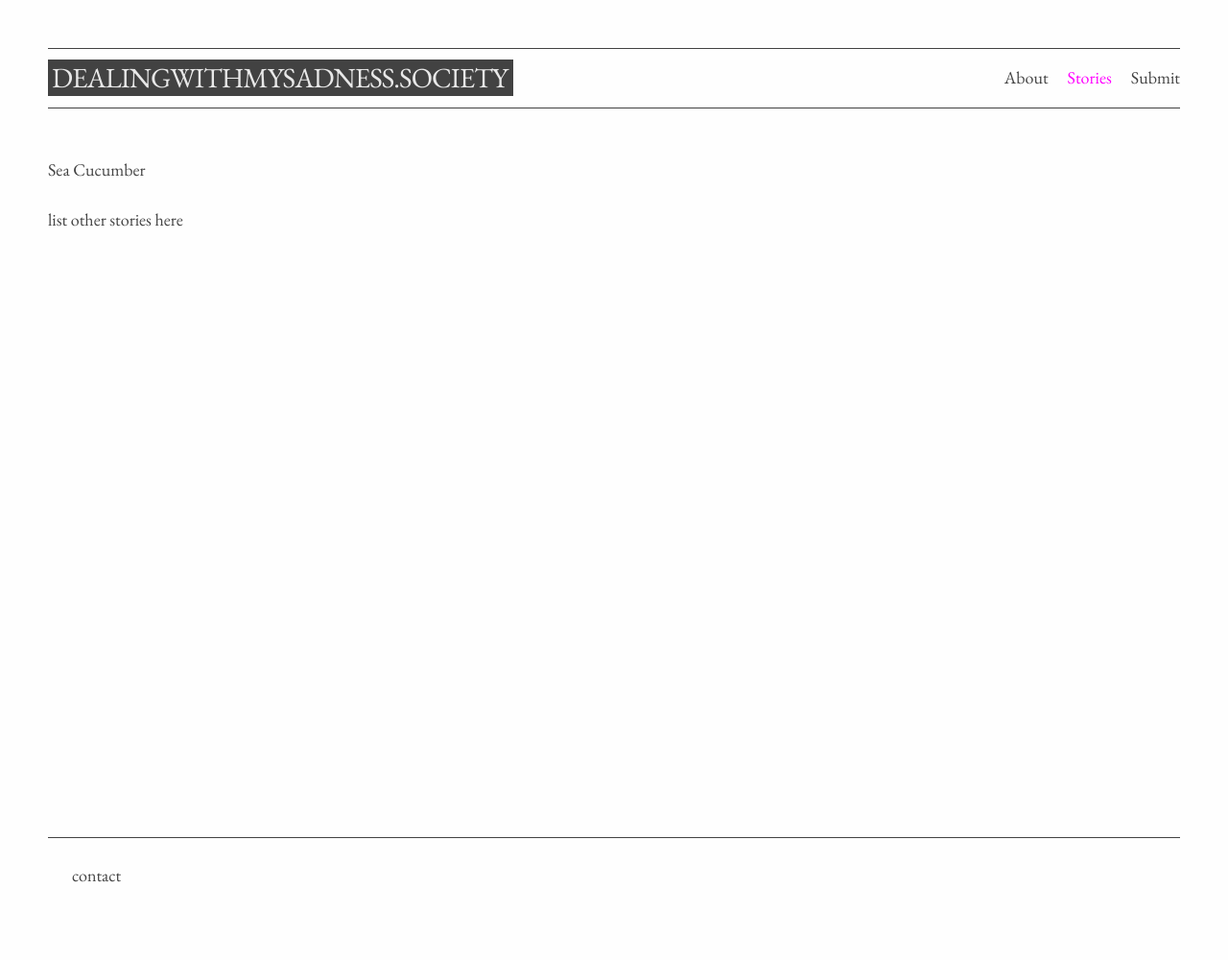
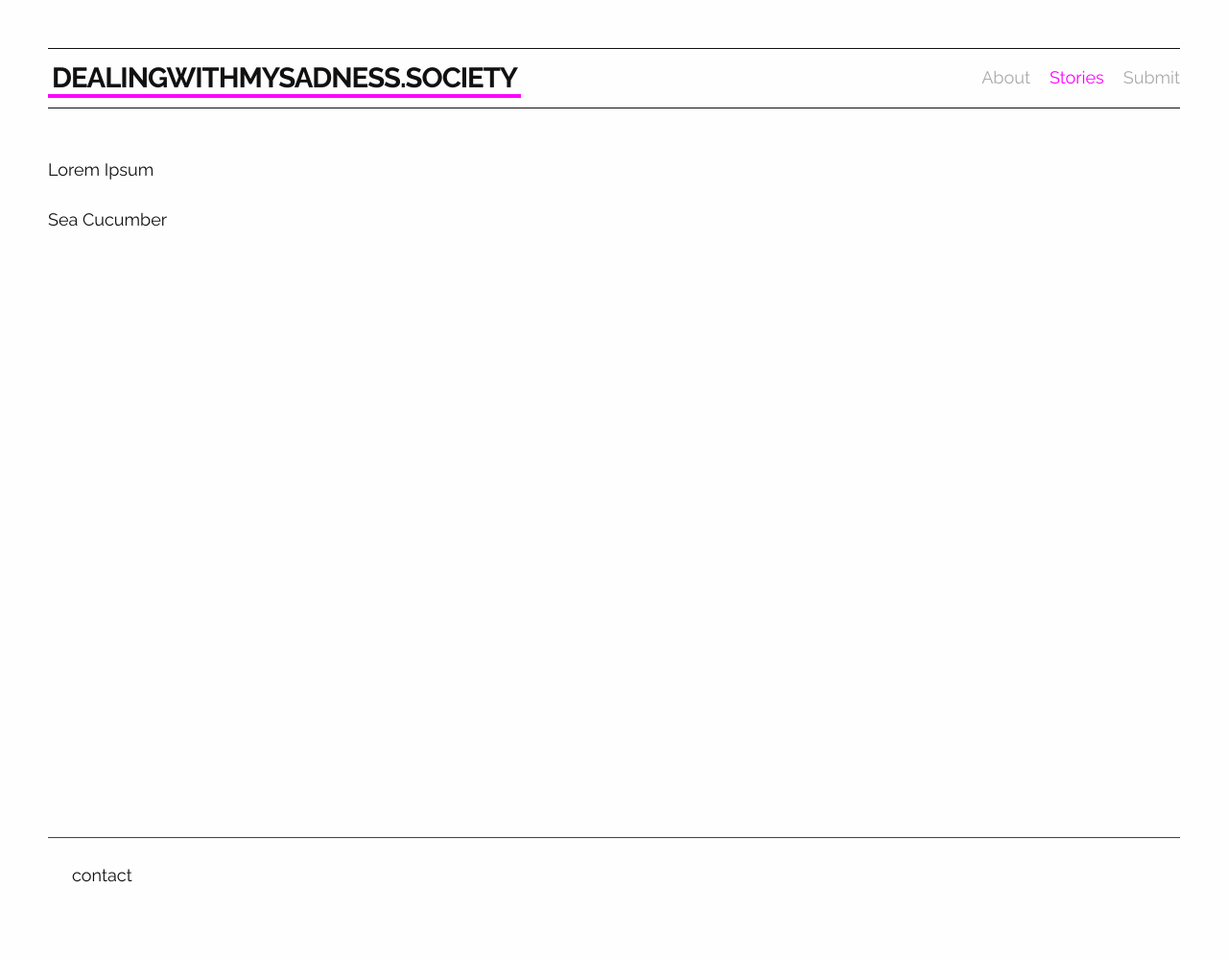
Before and after one commit to iatenothingbutriceforthreedays/dealingwithmysadness.society, a Jekyll site: the page built from stories.markdown, in a window 1280 px wide. Shown: the whole page at 96% size. Built offline with Jekyll 4.4.1, drawn with Linux system fonts in a browser that asks for light colours.

Commit message:
tweak design

```diff
--- a/_sass/minima.scss
+++ b/_sass/minima.scss
@@ -7,7 +7,11 @@
   src: url(fonts/EB_Garamond/EBGaramond-VariableFont_wght.ttf);
 }
 
-$base-font-family: "EB Garamond", serif !default;
+// Raleway from Google Fonts
+@import url('https://fonts.googleapis.com/css2?family=Raleway:wght@100;200;300;400;700;800;900&display=swap');
+
+$base-font-family: "Raleway", sans-serif !default;
+$serif-font-family: "EB Garamond", serif;
 $base-font-size:   18px !default;
 $base-font-weight: 400 !default;
 $small-font-size:  $base-font-size * 0.875 !default;
@@ -15,7 +19,8 @@ $base-line-height: 1.5 !default;
 
 $spacing-unit:     50px !default;
 
-$text-color:       #444 !default;
+$text-color:       #111 !default;
+$text-color-light: #aaa !default;
 $background-color: #fefefe !default;
 $brand-color:      #f0f !default;
 
--- a/_sass/minima/_layout.scss
+++ b/_sass/minima/_layout.scss
@@ -3,8 +3,8 @@
  */
 .site-header {
   // margin: $spacing-unit;
-  border-top: 1px solid $grey-color-dark;
-  border-bottom: 1px solid $grey-color-dark;
+  border-top: 1px double $text-color;
+  border-bottom: 1px double $text-color;
   // min-height: $spacing-unit * 1.865;
 
   // Positioning context for the mobile navigation icon
@@ -13,7 +13,7 @@
 
 .site-title {
   @include relative-font-size(1.625);
-  font-weight: 300;
+  font-weight: 600;
   line-height: $base-line-height * $base-font-size * 2.25;
   letter-spacing: -1px;
   margin-bottom: 0;
@@ -24,12 +24,19 @@
 }
 
 .site-title-link {
-  background-color: $grey-color-dark;
-  padding: 0px 6px 0px 4px;
+  // background-color: $text-color;
+
+  border-bottom: 4px solid $brand-color;
+
+  // border-bottom: 4px solid $brand-color;
+
+  padding: 0px 4px 0px 4px;
+  // font-family: $serif-font-family;
 
   &,
   &:visited {
-    color: $grey-color-light;
+    // color: $background-color;
+    color: $text-color;
   }
 
   // &,
@@ -68,7 +75,7 @@
   .page-link {
     display: inline-block; // not sure why this is necessary
 
-    color: $text-color;
+    color: $text-color-light;
     line-height: $base-line-height;
 
     &,
@@ -266,14 +273,12 @@ $grad-stop: 50%;
   padding: $spacing-unit*2 0;
   text-align: justify;
 
+  font-family: $serif-font-family;
 
   & img {
     filter: saturate(0) brightness(0.8) contrast(1.3) brightness(1.1);
     image-rendering: pixelated;
   }
-}
-
-body {
 }
 
 .post-header {
--- a/stories.markdown
+++ b/stories.markdown
@@ -4,6 +4,9 @@ title: Stories
 permalink: /stories/
 ---
 
-[Sea Cucumber](_stories/sea-cucumber.md)
+<!-- [Sea Cucumber](_stories/sea-cucumber.md)
+ -->
+{% for story in site.stories %}
+  [{{story.title}}]({{story.url}})
 
-list other stories here
+{% endfor %}
```
Also changed, not shown: _stories/lorem.md (added, +20 -0 lines).
